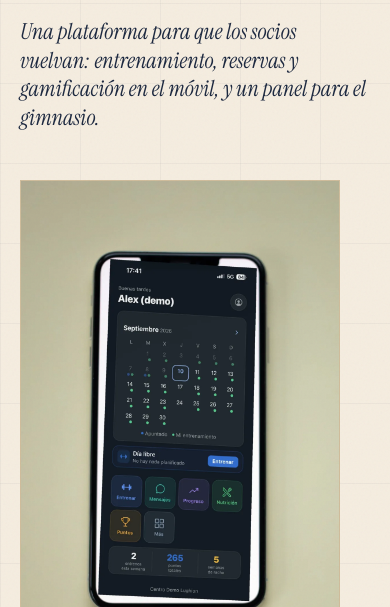
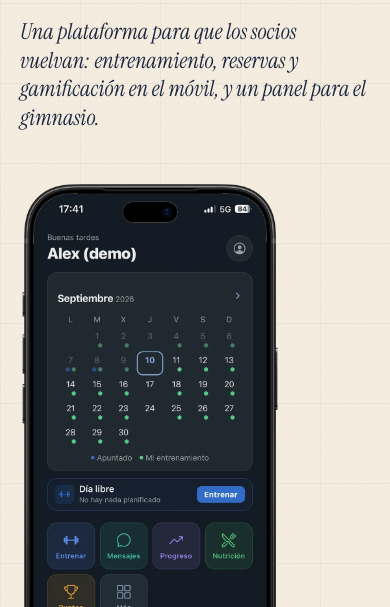
Before and after one commit to mariolinlon/portfolio-mario, a plain HTML site: page gimnasio-app.html in a window 390 px wide. Shown: the part 237-844 px from the top of the page. Drawn offline with Linux system fonts and the light colour scheme.

Commit message:
Portafolio: iPhone oficial, galería sin fondos y CV nuevo en español e inglés

```diff
--- a/gimnasio-app.html
+++ b/gimnasio-app.html
@@ -613,15 +613,18 @@ section { padding: 80px 40px; max-width: 1200px; margin: 0 auto; }
 
 
 /* 24/09 · Cabecera con el móvil a la derecha, y tabletas en la galería. */
-.hero-cabecera { display: grid; grid-template-columns: minmax(0, 1fr) 320px; gap: 48px; align-items: end; }
-.hero-lateral { margin: 0; aspect-ratio: 1100 / 1742; overflow: hidden; border: 1px solid var(--border); }
-.hero-lateral img { width: 100%; height: 100%; object-fit: cover; display: block; }
-.gallery-item.tableta { aspect-ratio: 1600 / 1226; background: #0b1219; }
+.hero-cabecera { display: grid; grid-template-columns: minmax(0, 1fr) 280px; gap: 48px; align-items: center; }
+/* El iPhone con el marco oficial de Apple, sin caja ni fondo alrededor. */
+.hero-lateral { margin: 0; aspect-ratio: 800 / 1643; }
+.hero-lateral img { width: 100%; height: 100%; object-fit: contain; display: block; }
+/* iPad y móvil ya traen su marco: sin fondo azul ni borde alrededor. */
+.gallery-item.tableta, .gallery-item.movil { background: transparent; border: none; }
+.gallery-item.tableta { aspect-ratio: 1600 / 1226; }
 .gallery-item.tableta img { object-fit: contain; }
 .gallery-item.movil { aspect-ratio: 800 / 1643; }
 @media (max-width: 900px) {
   .hero-cabecera { grid-template-columns: 1fr; }
-  .hero-lateral { max-width: 320px; }
+  .hero-lateral { max-width: 260px; }
   .gallery-item.tableta { grid-column: span 2; }
   .gallery-item.span-2.movil { grid-column: span 1; }
 }
@@ -669,7 +672,7 @@ p:not(.tagline):not(.subtitle):not(.role):not([style]),
       </p>
       </div>
       <figure class="hero-lateral">
-        <img src="assets/gimnasio-app/foto-movil.webp" alt="La app en un iPhone: pantalla de inicio del socio con el calendario del mes y los accesos a entrenar, mensajes, progreso, nutrición y puntos">
+        <img src="assets/gimnasio-app/movil-inicio.webp" alt="La app en un iPhone: pantalla de inicio del socio con el calendario del mes y los accesos a entrenar, mensajes, progreso, nutrición y puntos">
       </figure>
     </div>
     <div class="hero-image">
```
Also changed, not shown: index.html (+9 -5 lines), assets/gimnasio-app/foto-movil.webp (deleted), 3 other files.
